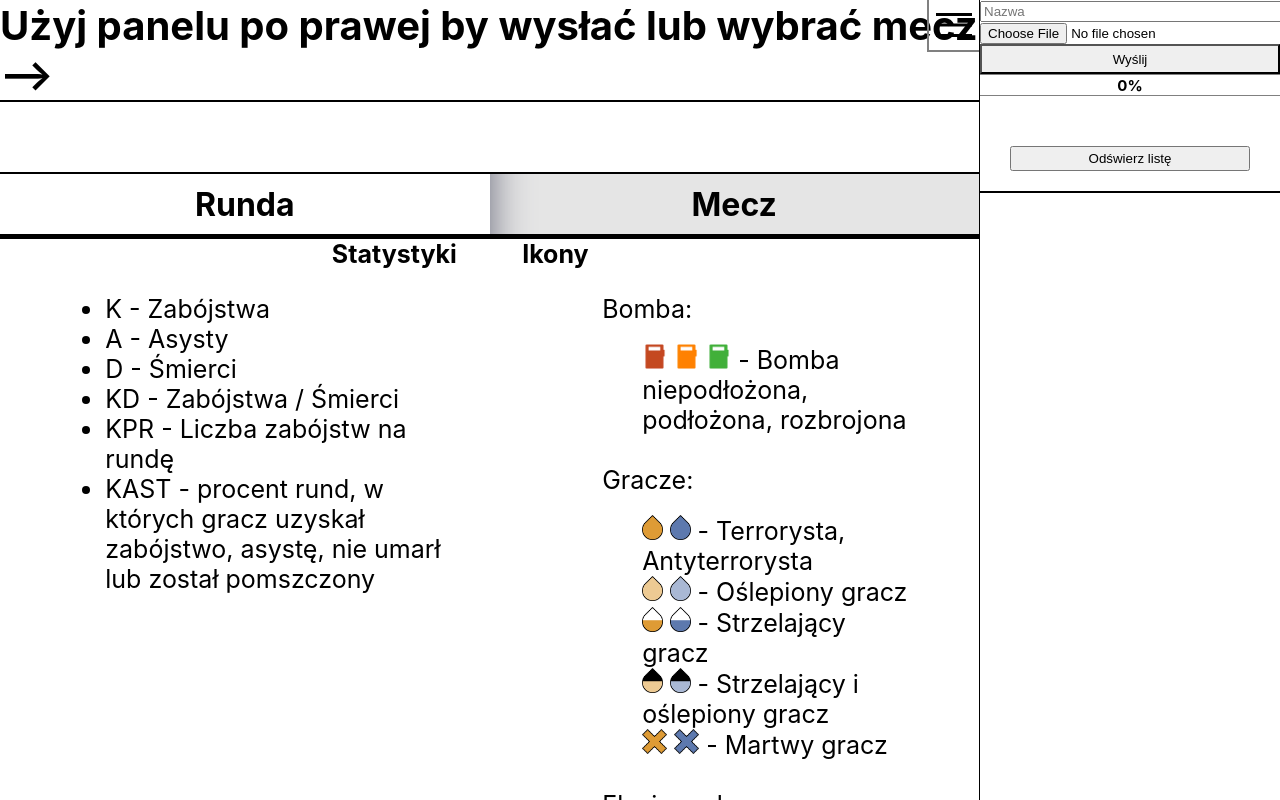
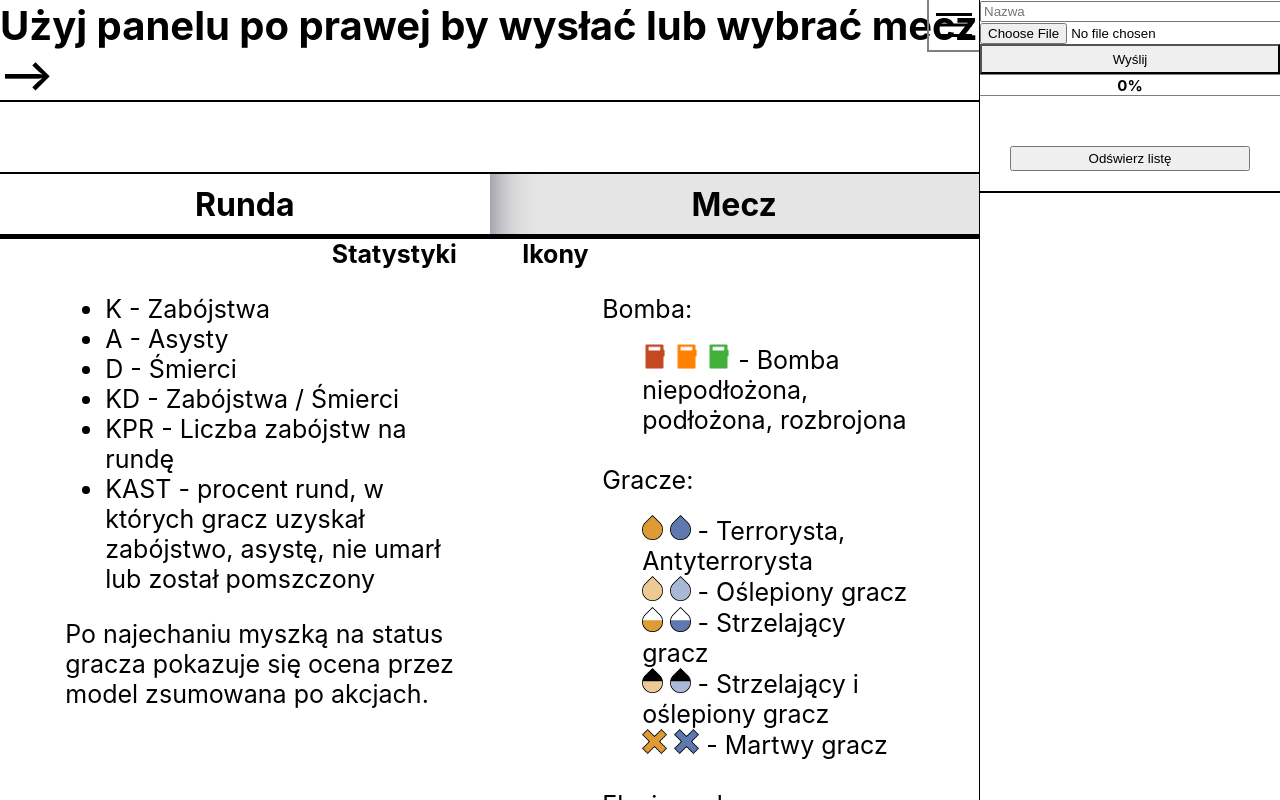
Before and after one commit to MrMuffinooo/CSGO-analysis-frontend, a React (Create React App) app: page / in a window 1280 px wide. Shown: the top 800 px of the page. Built offline with nearby package versions, Linux system fonts and the light colour scheme.

Commit message:
update instructions

```diff
--- a/src/components/Instructions.jsx
+++ b/src/components/Instructions.jsx
@@ -68,7 +68,6 @@ export function Instructions() {
     <Container>
       <Left>
         <Header style={{ textAlign: "right" }}>Statystyki</Header>
-
         <Ul>
           <li>K - Zabójstwa</li>
           <li>A - Asysty</li>
@@ -80,6 +79,8 @@ export function Instructions() {
             umarł lub został pomszczony
           </li>
         </Ul>
+        Po najechaniu myszką na status gracza pokazuje się ocena przez model
+        zsumowana po akcjach.
       </Left>
       <Right>
         <Header style={{ textAlign: "left" }}>Ikony</Header>
```
